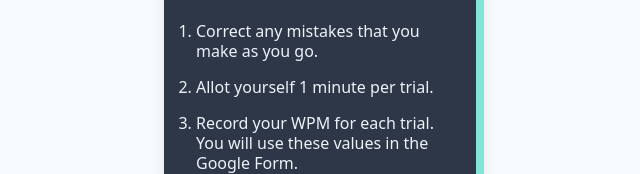
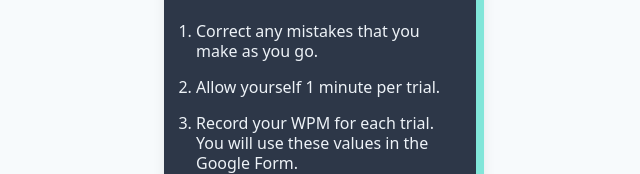
Before and after one commit to ediellopez2/HCI, a plain HTML site: page index.html in a window 1280 px wide. Shown: the part 2306-2480 px from the top of the page, 604-1244 px from the left. Drawn offline with nearby package versions, Linux system fonts and the light colour scheme.

Commit message:
Update index.html

```diff
--- a/index.html
+++ b/index.html
@@ -78,7 +78,7 @@
 
           <ol class="px-8 pb-8 text-gray-200 text-left font-normal">
             <li class="py-2">Correct any mistakes that you make as you go.</li>
-            <li class="py-2">Allot yourself 1 minute per trial.</li>
+            <li class="py-2">Allow yourself 1 minute per trial.</li>
             <li class="py-2">Record your WPM for each trial. You will use these values in the Google Form.</li>
             <li class="py-2">Click the reset button before starting another trial.</li>
           </ol>
```
